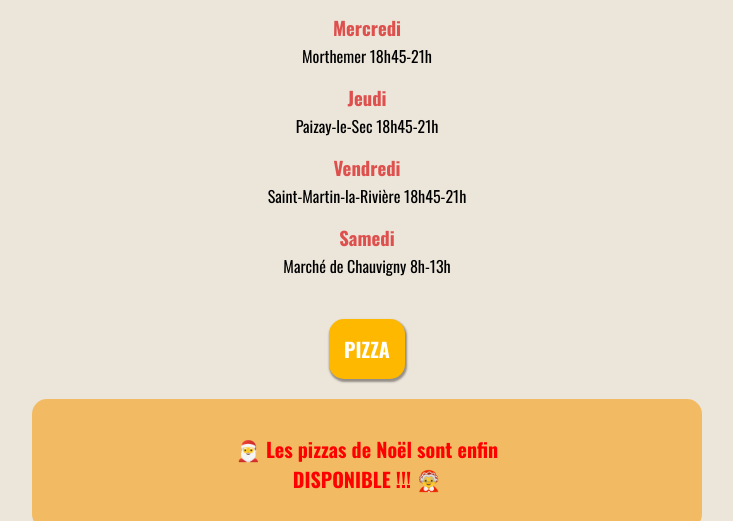
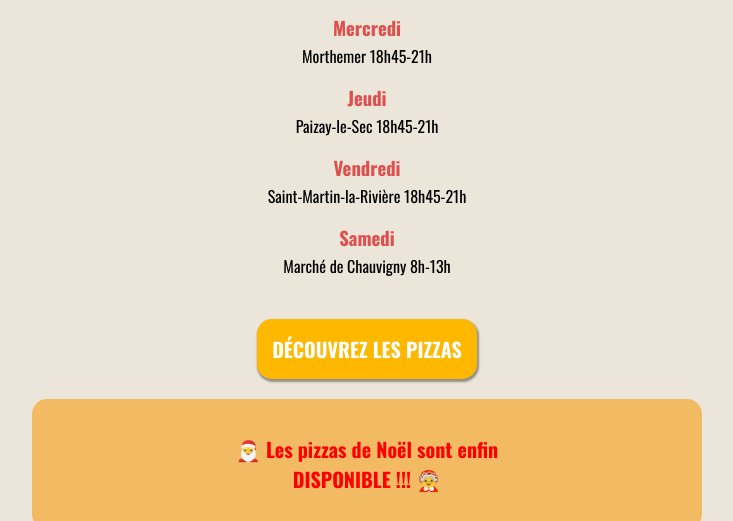
Before and after one commit to FlorianGasparine/pizzagusto86.github.io, a website: page index.html in a window 1280 px wide. Shown: the part 285-806 px from the top of the page, without its empty margins (273-1006 px from the left). Drawn offline with nearby package versions, Linux system fonts and the light colour scheme.

Commit message:
modifyTextBtnPizza

```diff
--- a/index.html
+++ b/index.html
@@ -77,7 +77,7 @@
 
       <aside class="aside__pizza">
         <a href="./pages/pizzas.html" class="aside__pizza__link">
-          <h1 class="aside__pizza__btn">Pizza</h1>
+          <h1 class="aside__pizza__btn">Découvrez les pizzas</h1>
         </a>
       </aside>
 
```
